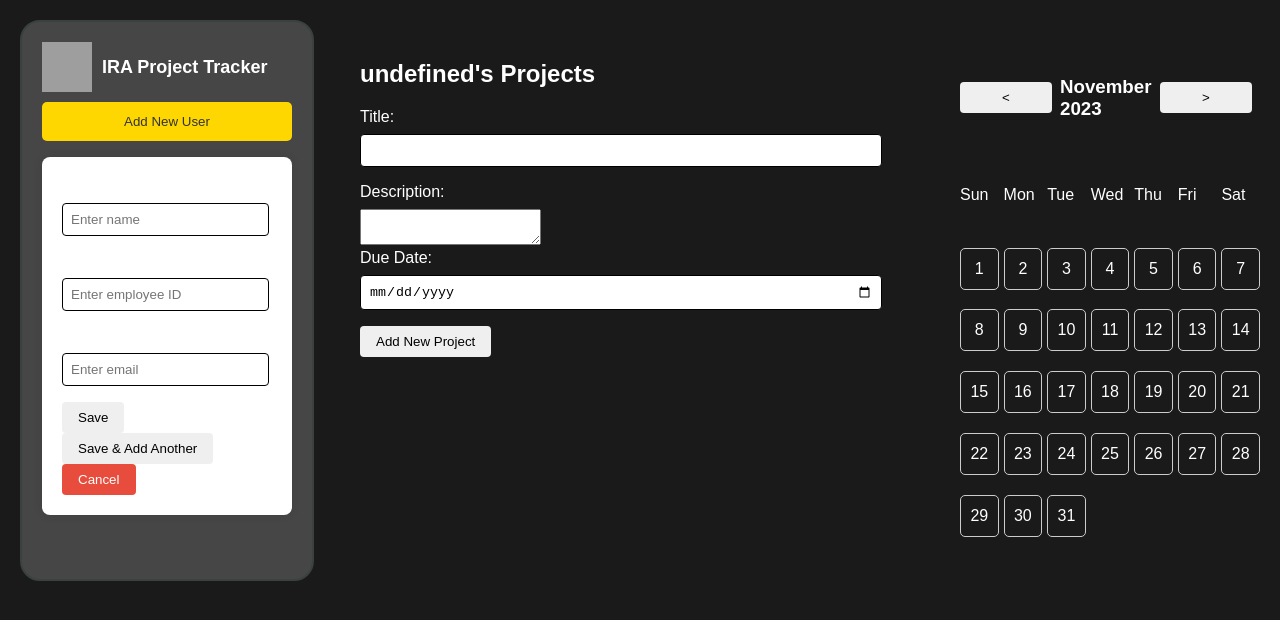
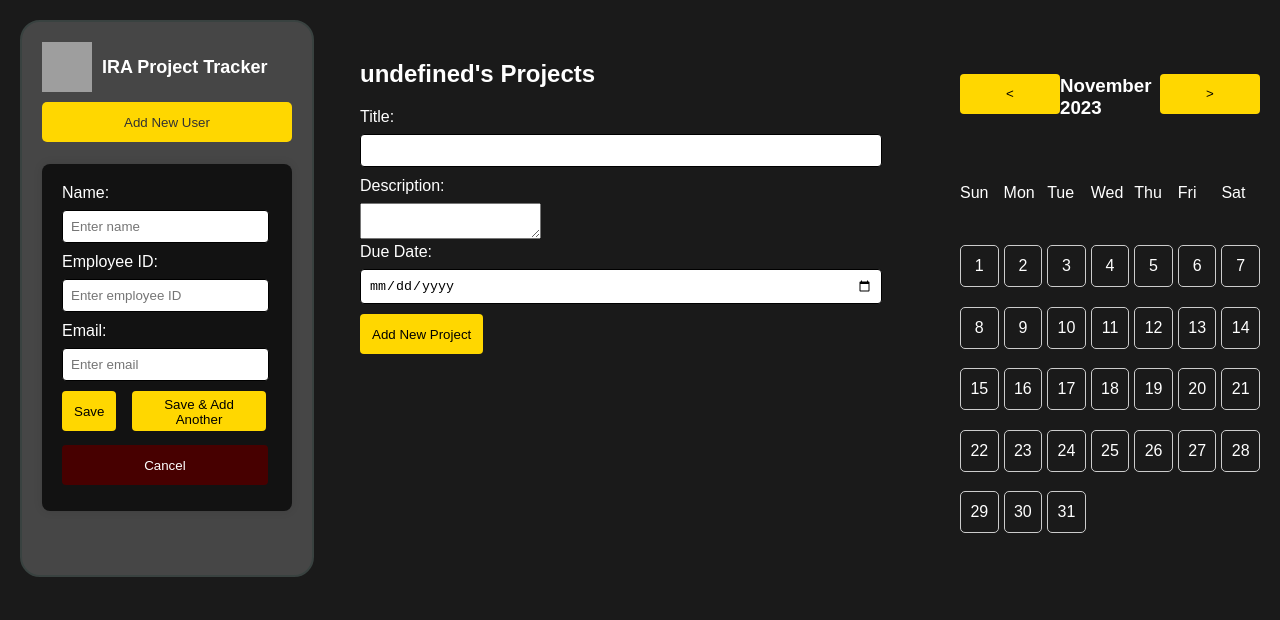
Before and after one commit to HassanAllawati21/project-list_app, a React (Vite) app: page / in a window 1280 px wide. Both pictures are taken after a click on the button "Add New User". Shown: the top 620 px of the page. Built offline with nearby package versions, Linux system fonts and the light colour scheme; grey boxes are pictures that could not be loaded.

Commit message:
buttons done

```diff
--- a/src/components/UserForm.jsx
+++ b/src/components/UserForm.jsx
@@ -51,9 +51,13 @@ const UserForm = ({ isVisible, onClose, onSave, onSaveAndAddAnother }) => {
         value={formData.email}
         onChange={handleInputChange}
       />
+      <div className="button-container">
+        <button onClick={handleSave}>Save</button>
+        <button className="save-and-add" onClick={handleSaveAndAddAnother}>
+          Save & Add Another
+        </button>
+        </div>
 
-      <button onClick={handleSave}>Save</button>
-      <button onClick={handleSaveAndAddAnother}>Save & Add Another</button>
       <button className="cancel-btn" onClick={onClose}>
         Cancel
       </button>
--- a/src/styles.css
+++ b/src/styles.css
@@ -70,7 +70,7 @@ body {
   /* Form styles */
   .form-container {
     display: none; /* Initially hide the form */
-    background-color: #fff; /* White background */
+    background-color: #121212;; /* White background */
     padding: 20px;
     border-radius: 8px;
     box-shadow: 0 0 10px rgba(0, 0, 0, 0.1); /* Optional: Add a subtle box shadow */
@@ -88,22 +88,33 @@ body {
   input {
     width: 90%;
     padding: 8px;
-    margin-bottom: 16px;
+    margin-bottom: 10px;
     border: 1px solid #000000;
     border-radius: 4px;
   }
 
   button {
-    padding: 8px 16px;
-    margin-right: 8px;
+    padding: 6px 12px;
     border: none;
     border-radius: 4px;
     cursor: pointer;
+    background-color: #ffd700;
+    margin-bottom: 6px;
+    height: 40px;
+  }
+
+
+  .button-container {
+    display: flex;
+    gap: 16px; /* Adjust the gap between buttons as needed */
+    width: 97%;
+    margin-bottom: 8px;
   }
 
   .cancel-btn {
-    background-color: #e74c3c; /* Red background for cancel button */
+    background-color: #470000; /* Red background for cancel button */
     color: #fff; /* White text */
+    width: 98%;
   }
 
   .popup {
```
